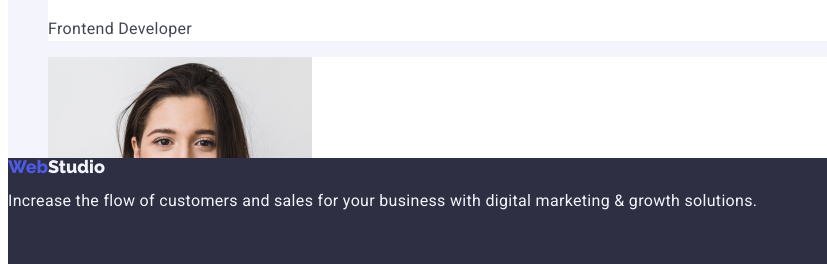
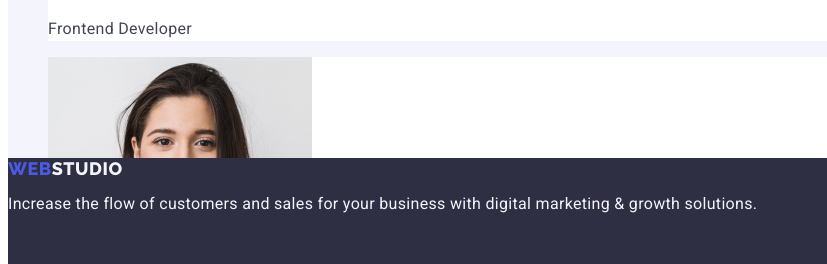
Before and after one commit to andrekino411/goit-markup-hw-02, a plain HTML site: page index.html in a window 1280 px wide. Shown: the part 2142-2406 px from the top of the page, 0-827 px from the left. Drawn offline with Linux system fonts and the light colour scheme.

Commit message:
dadawqawdawd

```diff
--- a/css/styles.css
+++ b/css/styles.css
@@ -250,20 +250,25 @@ top: 2280px;
  .footerlogo {
 text-decoration: none;
 color: #4D5AE5;
-font-family: 'Raleway';
+font-family: "Raleway", sans-serif;
 font-style: normal;
 font-weight: 800;
 font-size: 18px;
-line-height: 1.05;
+line-height: 1.17;
+letter-spacing: 0.03em;
+text-transform: uppercase;
+
  }
- .footerlogo1 {
+ .footerlogoo {
 text-decoration: none;
 color: #F4F4FD;
-font-family: 'Raleway';
+font-family: "Raleway", sans-serif;
 font-style: normal;
 font-weight: 800;
 font-size: 18px;
-line-height: 1.05;
+line-height: 1.17;
+letter-spacing: 0.03em;
+text-transform: uppercase;
  }
  .footertext {
 color: #F4F4FD;
@@ -271,6 +276,6 @@ font-family: 'Roboto';
 font-style: normal;
 font-weight: 400;
 font-size: 16px;
-line-height: 1.05;
+line-height: 1.17;
 letter-spacing: 0.02em;
 }
--- a/index.html
+++ b/index.html
@@ -105,7 +105,7 @@
 
     <footer class="footer">
 
-    <a class="footerlogo" href="./index.html">Web<span class="footerlogo1">Studio</span></a>
+    <a class="footerlogo" href="./index.html">Web<span class="footerlogoo">Studio</span></a>
     <p class="footertext">Increase the flow of customers and sales for your business with digital marketing & growth solutions.</p>
 
     </footer>
```
